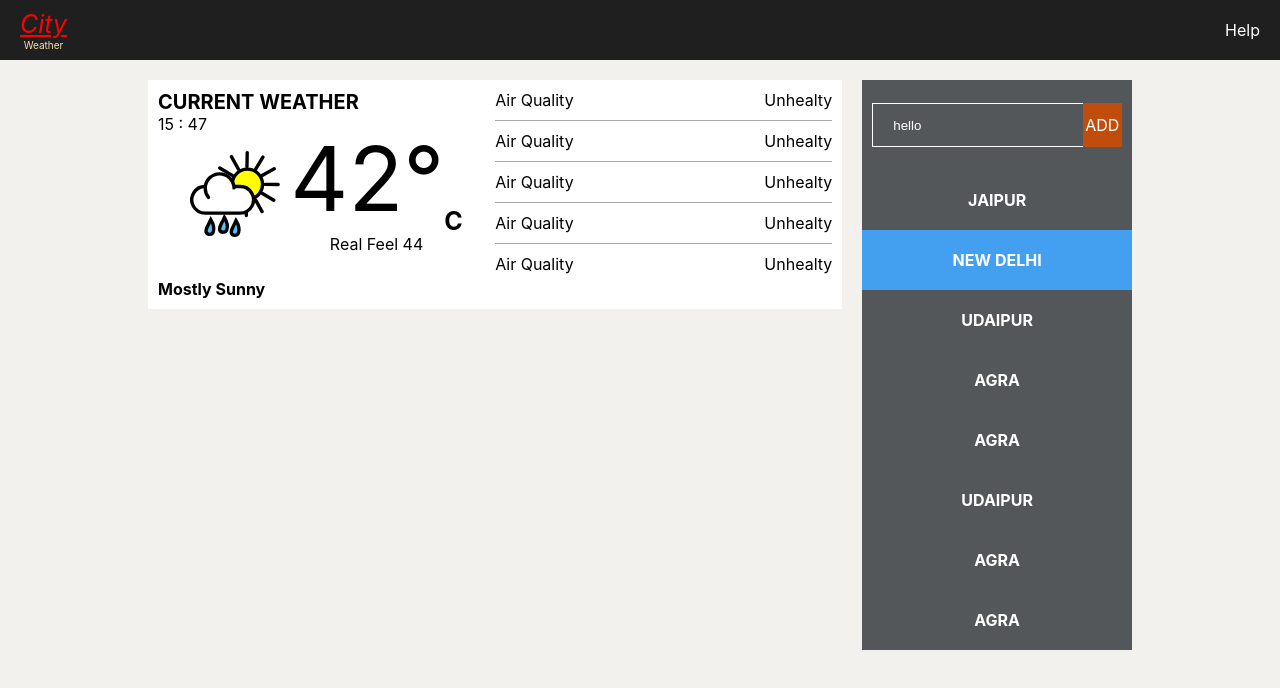
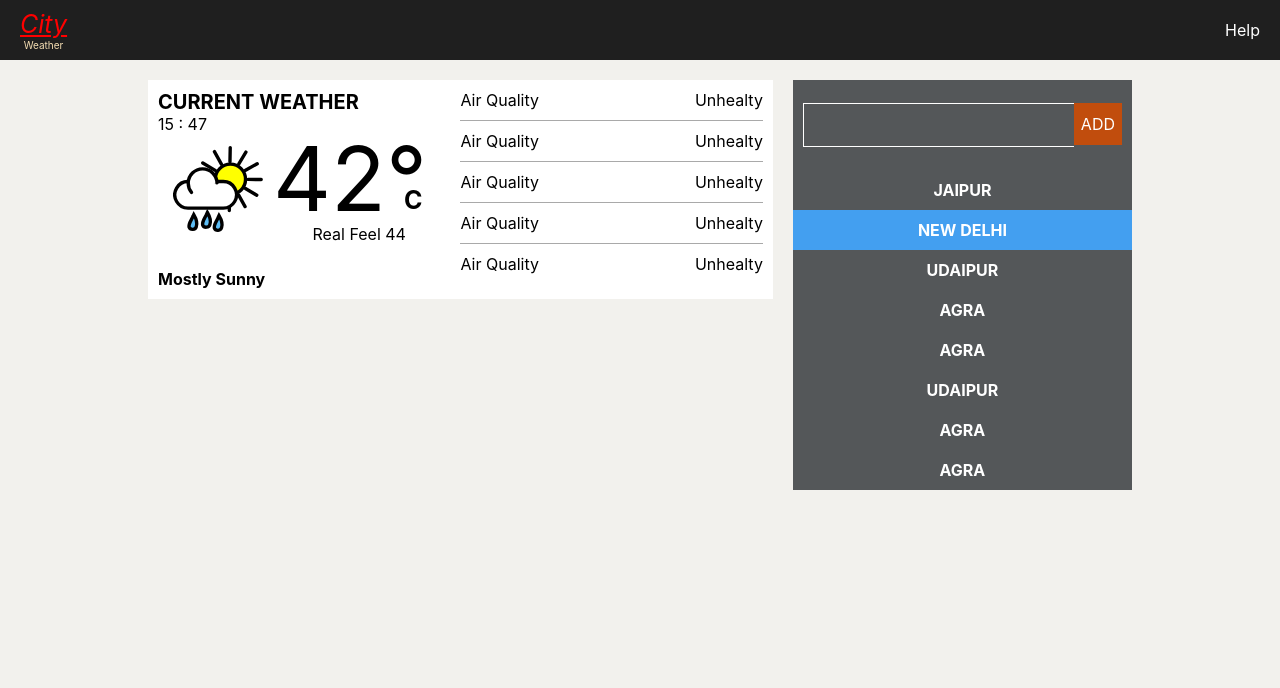
Before and after one commit to chandragehlot/weather-forecast, a React (Create React App) app in the folder weather-frontend/: page /weather-home in a window 1280 px wide. Shown: the top 688 px of the page. Built offline with nearby package versions, Linux system fonts and the light colour scheme.

Commit message:
city input component updated

```diff
--- a/weather-frontend/src/components/citylist-card/citylist-card.scss
+++ b/weather-frontend/src/components/citylist-card/citylist-card.scss
@@ -23,6 +23,7 @@
             border-right: 0;
             color: white;
             padding-left: 20px;
+            font-size: 16px;
         }
         .addbutton{
             flex: 0.2;
@@ -45,5 +46,6 @@
         justify-content: center;
         padding: 10px;
         font-weight: bold;
+        box-sizing: border-box;
     }
 }
--- a/weather-frontend/src/components/citylist-card/index.js
+++ b/weather-frontend/src/components/citylist-card/index.js
@@ -4,7 +4,11 @@ import PropTypes from 'prop-types';
 class CityListCard extends Component {
     constructor(props) {
         super(props);
-
+        this.state = {
+            cityinput: ''
+        }
+        this.handleInputChange = this.handleInputChange.bind(this);
+        this.handleKeyPress = this.handleKeyPress.bind(this);
     }
 
     componentWillMount() {
@@ -20,7 +24,7 @@ class CityListCard extends Component {
     }
 
     shouldComponentUpdate(nextProps, nextState) {
-
+        return true;
     }
 
     componentWillUpdate(nextProps, nextState) {
@@ -35,6 +39,27 @@ class CityListCard extends Component {
 
     }
 
+    handleInputChange(e){
+        const inputVal = e.target.value;
+
+        console.log(inputVal);
+        this.setState({
+            cityinput : inputVal
+        });
+    }
+
+    handleKeyPress(e){
+        if(e.key === 'Enter'){
+            this.handleAddCity();
+        }
+        return false;
+
+    }
+
+    handleAddCity(){
+        console.log('add city submitted');
+    }
+
     render() {
         return (
             <div className="city__cont">
@@ -43,11 +68,16 @@ class CityListCard extends Component {
                         <input
                             className='input_comp'
                             type="text"
-                            value={'hello'}
+                            value={this.state.cityinput}
+                            onChange={(e) => this.handleInputChange(e)}
+                            onKeyPress={(e) => this.handleKeyPress(e)}
                         />
-                        <div className="addbutton">
+                        <button
+                            className="addbutton"
+                            onClick={() => this.handleAddCity}
+                        >
                             ADD
-                        </div>
+                        </button>
                     </div>
 
                 </div>
--- a/weather-frontend/src/style/combine.scss
+++ b/weather-frontend/src/style/combine.scss
@@ -1,3 +1,4 @@
+@import './reset.scss';
 @import './base.scss';
 @import '../App.scss';
 @import '../components/app-header/appheader.scss';
```
